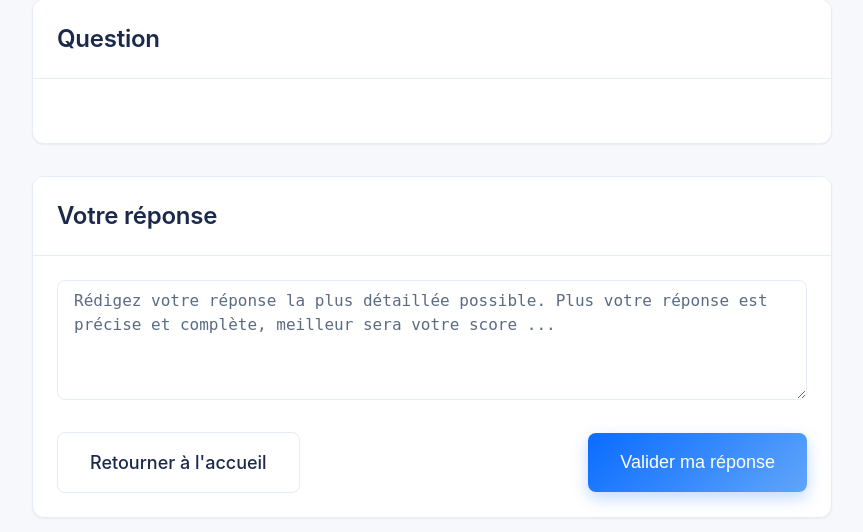
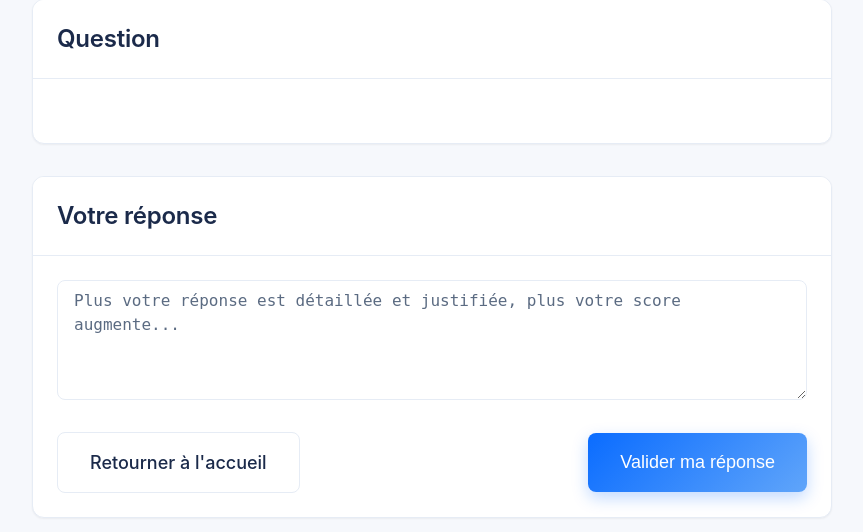
Before and after one commit to amszamburski/quiz-medical-fr, a Flask app: template app/templates/quiz.html in a window 1280 px wide. Shown: the part 377-909 px from the top of the page, without its empty margins (208-1071 px from the left). Run offline with Flask 3, Linux system fonts and the light colour scheme; the template is opened without the code that fills it, so the values that code supplies are empty; some libraries are stand-ins or nearby versions.

Commit message:
Update quiz.html

```diff
--- a/app/templates/quiz.html
+++ b/app/templates/quiz.html
@@ -50,7 +50,7 @@
                     <textarea name="answer" id="answer" required
                               class="form-control"
                               style="min-height: 120px; resize: vertical;"
-                              placeholder="Rédigez votre réponse la plus détaillée possible. Plus votre réponse est précise et complète, meilleur sera votre score ..."
+                              placeholder="Plus votre réponse est détaillée et justifiée, plus votre score augmente..."
                               aria-describedby="answer-help"></textarea>
                 </div>
 
```
